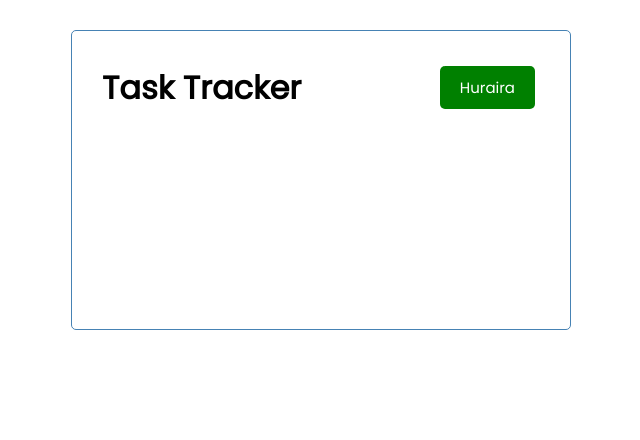
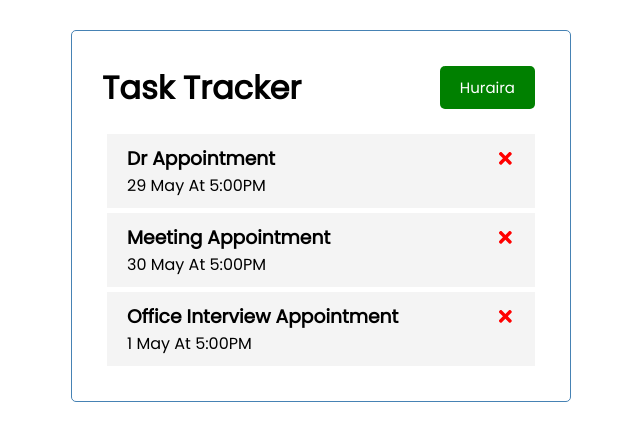
Before and after one commit to iamhuraira/ReactJS_Learning_-nd-Practic, a React (Create React App) app in the folder react-task-tracker/: page / in a window 1280 px wide. Shown: the top 440 px of the page, without its empty margins (319-959 px from the left). Built offline with nearby package versions, Linux system fonts and the light colour scheme.

Commit message:
Creating TaskComponent and Function for deleteing Componnet

```diff
--- a/react-task-tracker/package.json
+++ b/react-task-tracker/package.json
@@ -8,6 +8,7 @@
     "@testing-library/user-event": "^13.5.0",
     "react": "^18.1.0",
     "react-dom": "^18.1.0",
+    "react-icons": "^4.3.1",
     "react-scripts": "5.0.1",
     "web-vitals": "^2.1.4"
   },
@@ -17,7 +18,6 @@
     "test": "react-scripts test",
     "eject": "react-scripts eject"
   },
-
   "browserslist": {
     "production": [
       ">0.2%",
--- a/react-task-tracker/src/App.js
+++ b/react-task-tracker/src/App.js
@@ -1,12 +1,41 @@
 
 import React from 'react';
 import Header from './components/Header';
+import Task from './components/Task';
 import "./index.css";
+import { useState } from 'react';
+
 
 function App() {
+  const [task, setTask] = useState([
+    {
+      id: 1,
+      text: 'Dr Appointment',
+      day: '29 May At 5:00PM',
+      reminder: true,
+    },
+    {
+      id: 2,
+      text: 'Meeting Appointment',
+      day: '30 May At 5:00PM',
+      reminder: true,
+    },
+    {
+      id: 3,
+      text: 'Office Interview Appointment',
+      day: '1 May At 5:00PM',
+      reminder: true,
+    },
+  ]);
+
+  // Delete Task Function
+  const deleteTask = (id)=> {
+    setTask(task.filter((task)=>task.id !== id))
+  }
   return (
     <div className="container">
       <Header />
+      {task.length > 0 ? <Task task={task}  onDelete= {deleteTask} /> : 'No Task'}
     </div>
   );
 }
--- /dev/null
+++ b/react-task-tracker/src/components/Task.js
@@ -0,0 +1,60 @@
+// import { useState } from "react";
+import Taskcom from "./Taskcom"
+
+
+
+// import React from 'react'
+// const task = [
+//   {
+//     id: 1,
+//     text: 'Dr Appointment',
+//     day: '29 May At 5:00PM',
+//     reminder: true,
+//   },
+//   {
+//     id: 2,
+//     text: 'Meeting Appointment',
+//     day: '30 May At 5:00PM',
+//     reminder: true,
+//   },
+//   {
+//     id: 3,
+//     text: 'Office Interview Appointment',
+//     day: '1 May At 5:00PM',
+//     reminder: true,
+//   }
+// ]
+
+const Task = ({ task, onDelete }) => {
+  // const [task, setTask] = useState([
+
+  //         {
+  //             id: 1,
+  //             text: 'Dr Appointment',
+  //             day: '29 May At 5:00PM',
+  //             reminder: true,
+  //         },
+  //         {
+  //             id: 2,
+  //             text: 'Meeting Appointment',
+  //             day: '30 May At 5:00PM',
+  //             reminder: true,
+  //         },
+  //         {
+  //             id: 3,
+  //             text: 'Office Interview Appointment',
+  //             day: '1 May At 5:00PM',
+  //             reminder: true,
+  //         }
+
+  // ])
+  return (
+    <div>
+      {task.map((task) => (
+        <Taskcom key={task.id} task={task} onDelete={onDelete} />
+      ))}
+    </div>
+  );
+};
+
+export default Task
--- /dev/null
+++ b/react-task-tracker/src/components/Taskcom.js
@@ -0,0 +1,19 @@
+import React from 'react'
+import {FaTimes} from 'react-icons/fa'
+
+const Taskcom = ({ task, onDelete }) => {
+  return (
+    <div className="task">
+      <h3>
+        {task.text}
+        <FaTimes
+        style={{ color: 'red', cursor: 'pointer' }}
+        onClick={()=>onDelete(task.id)}
+        />
+      </h3>
+      <p>{task.day}</p>
+    </div>
+  );
+};
+
+export default Taskcom
```
Also changed, not shown: 1 other file (tests, documents, lock files or other folders).
